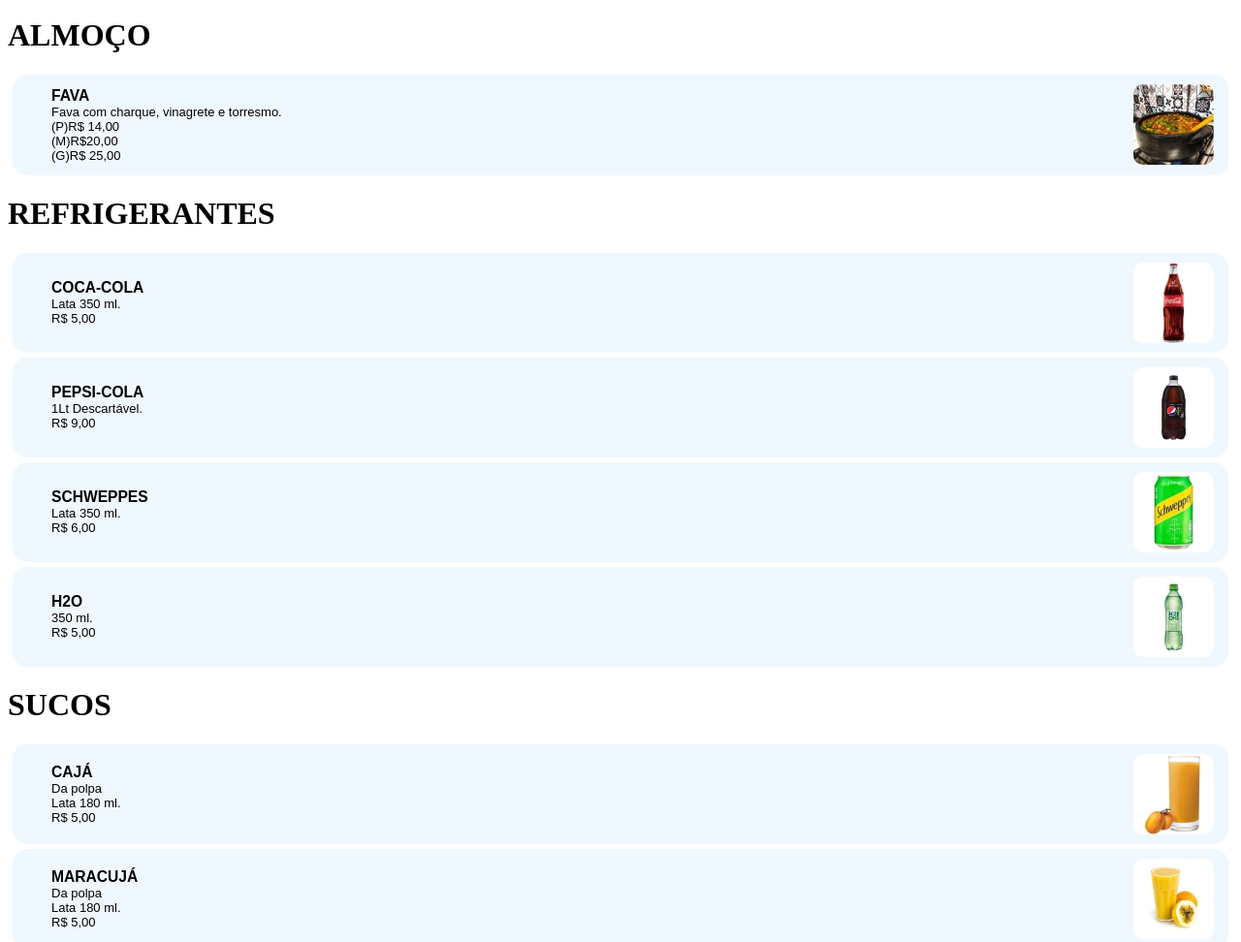
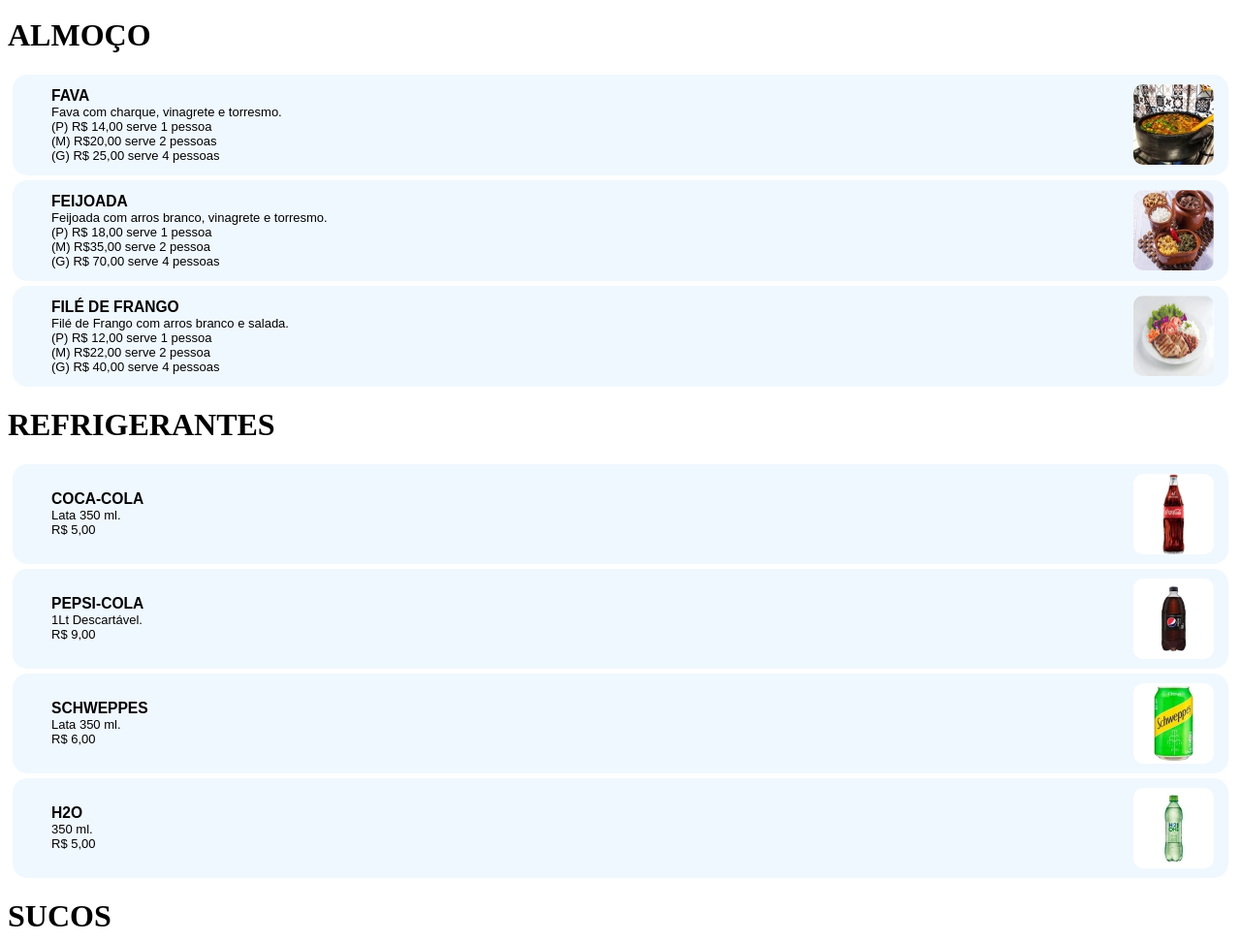
Before and after one commit to belo-alt/textoImagemInline, a plain HTML site: page index.html in a window 1280 px wide. Shown: the part 813-1785 px from the top of the page at 97% size. Drawn offline with Linux system fonts and the light colour scheme.

Commit message:
atual
fotos

```diff
--- a/index.html
+++ b/index.html
@@ -21,11 +21,39 @@
         <ul>
             <li class="pDaLista"><strong>FAVA</strong></li>
             <li>Fava com charque, vinagrete e torresmo.</li>
-            <li>(P)R$ 14,00</li>
-            <li>(M)R$20,00</li>
-            <li>(G)R$ 25,00</li>
+            <li>(P) R$ 14,00 serve 1 pessoa</li>
+            <li>(M) R$20,00 serve 2 pessoas</li>
+            <li>(G) R$ 25,00 serve 4 pessoas</li>
          </ul>
         <img src="img/favaPParagrafo30mm.jpg" alt="tigela de fava" class="flex-item">
+       </div>
+    </div>
+
+    <a href="./html/destaque.html">
+        <div class="item">
+        <div class="flex-container">
+        <ul>
+            <li class="pDaLista"><strong>FEIJOADA</strong></li>
+            <li>Feijoada com arros branco, vinagrete e torresmo.</li>
+            <li>(P) R$ 18,00 serve 1 pessoa</li>
+            <li>(M) R$35,00 serve 2 pessoa</li>
+            <li>(G) R$ 70,00 serve 4 pessoas</li>
+         </ul>
+        <img src="img/Feijoada30mm.jpg" alt="Feijoada" class="flex-item">
+       </div>
+    </div>
+
+    <a href="./html/destaque.html">
+        <div class="item">
+        <div class="flex-container">
+        <ul>
+            <li class="pDaLista"><strong>FILÉ DE FRANGO</strong></li>
+            <li>Filé de Frango com arros branco e salada.</li>
+            <li>(P) R$ 12,00 serve 1 pessoa</li>
+            <li>(M) R$22,00 serve 2 pessoa</li>
+            <li>(G) R$ 40,00 serve 4 pessoas</li>
+         </ul>
+        <img src="img/FileDeFrango30mm.jpg" alt="tigela de fava" class="flex-item">
        </div>
     </div>
 
@@ -118,6 +146,19 @@
        </div>
     </div>
 
+    <a href="./html/destaque.html">
+        <h1>DESTILADOS</h1>
+        <div class="item">
+        <div class="flex-container">
+        <ul>
+            <li class="pDaLista"><strong>XXXXXXX</strong></li>
+            <li>Lata 350 ml.</li>
+            <li>R$ 5,00</li>
+         </ul>
+        <img src="img/CocaKs30mm.jpg" alt="Refrigerante Coca Cola KS" class="flex-item">
+       </div>
+    </div>
+
 </a>
 <script src="script/script.js"></script>
 <div class="container">
```
Also changed, not shown: img/CarneDeSol30mm.jpg (added), img/Feijoada30mm.jpg (added), img/FileDeFrango30mm.jpg (added), img/item1.jpg (deleted), img/item2.jpg (deleted), img/item3.jpg (deleted).
